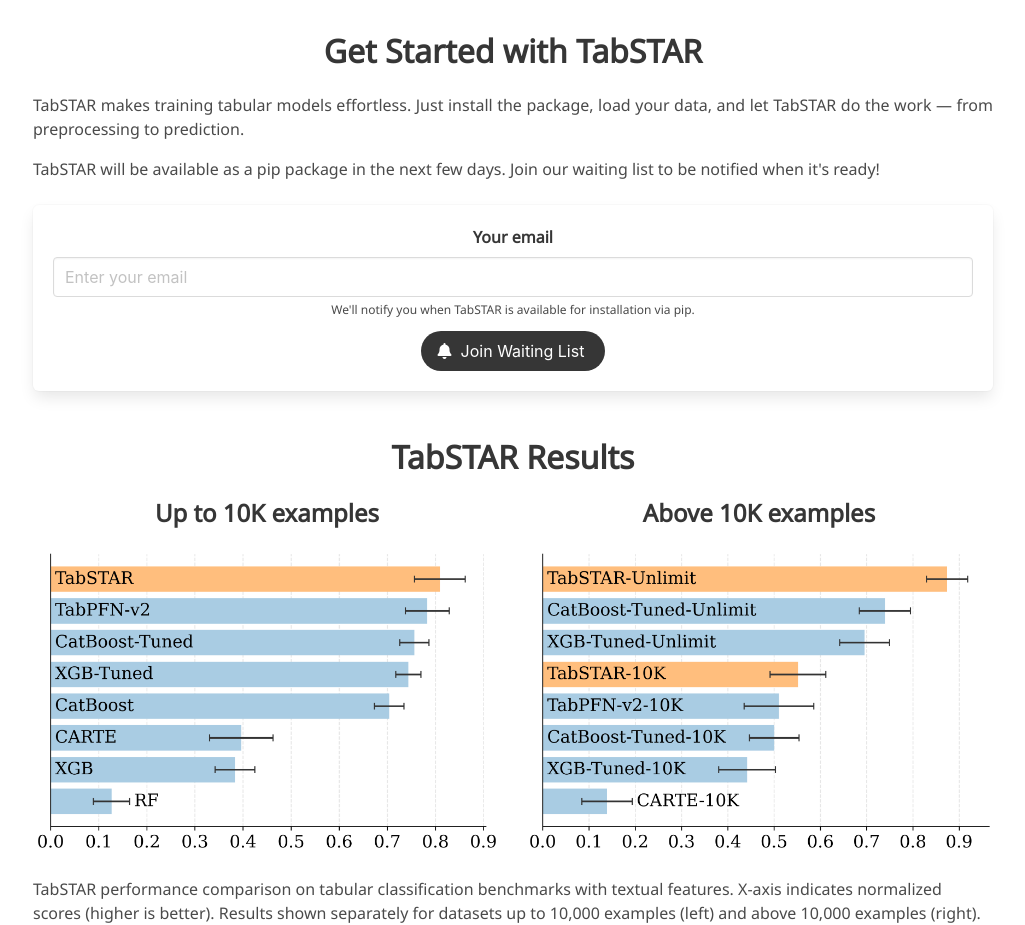
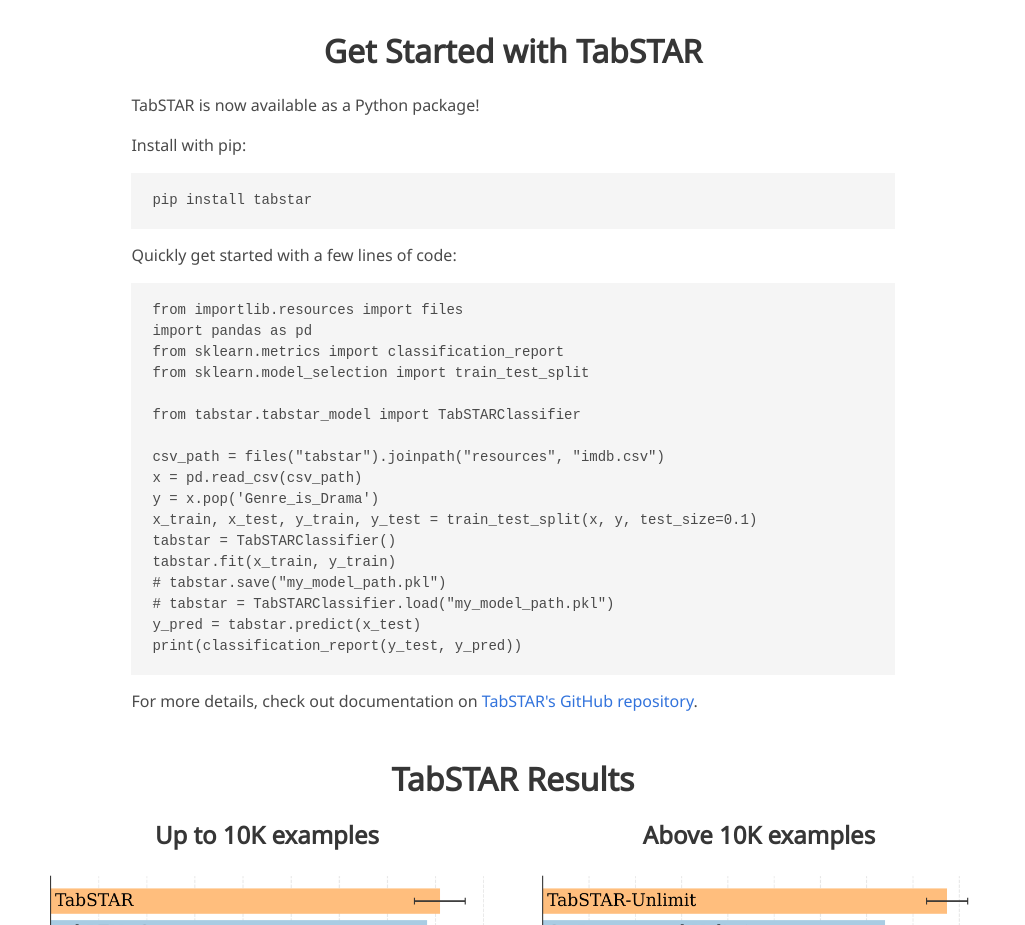
Before and after one commit to eilamshapira/TabSTAR, a plain HTML site: page index.html in a window 1280 px wide. Shown: the part 1092-2017 px from the top of the page, without its empty margins (127-1152 px from the left). Drawn offline with nearby package versions, Linux system fonts and the light colour scheme; some icons are missing; a web font is replaced by a local one.

Commit message:
Update installation instructions and example usage for TabSTAR in index.html

```diff
--- a/index.html
+++ b/index.html
@@ -279,75 +279,76 @@
 </section>
 
 
-<section class="section", style="padding-top: 0rem;">
+<section class="section" style="padding-top: 0rem;">
   <div class="container is-max-desktop">
-    <!-- Concurrent Work. -->
     <div class="columns is-centered has-text-centered">
-      <div class="column is-full-width">
+      <div class="column is-four-fifths">
         <h2 class="title is-3">Get Started with TabSTAR</h2>
 
         <div class="content has-text-justified">
           <p>
-            TabSTAR makes training tabular models effortless. Just install the package, load your data, and let TabSTAR do the work — from preprocessing to prediction.
-          </p><p>
-            TabSTAR will be available as a pip package in the next few days. Join our waiting list to be notified when it's ready!
+            TabSTAR is now available as a Python package!
           </p>
+          <p>
+            Install with pip:
+          </p>
+          <pre><code>pip install tabstar</code></pre>
+
+          <p>
+            Quickly get started with a few lines of code:
+          </p>
+          <pre><code>from importlib.resources import files
+import pandas as pd
+from sklearn.metrics import classification_report
+from sklearn.model_selection import train_test_split
+
+from tabstar.tabstar_model import TabSTARClassifier
+
+csv_path = files("tabstar").joinpath("resources", "imdb.csv")
+x = pd.read_csv(csv_path)
+y = x.pop('Genre_is_Drama')
+x_train, x_test, y_train, y_test = train_test_split(x, y, test_size=0.1)
+tabstar = TabSTARClassifier()
+tabstar.fit(x_train, y_train)
+# tabstar.save("my_model_path.pkl")
+# tabstar = TabSTARClassifier.load("my_model_path.pkl")
+y_pred = tabstar.predict(x_test)
+print(classification_report(y_test, y_pred))</code></pre>
+          <p>
+            For more details, check out documentation on <a href="https://github.com/alanarazi7/TabSTAR" target="_blank">TabSTAR's GitHub repository</a>.
         </div>
 
-        <div class="box">
+        <!-- <div class="content has-text-justified">
+          <p>
+            Interested in pretraining TabSTAR for your own tasks or research? Leave your email and we’ll contact you!
+          </p>
+        </div> -->
+
+        <!-- <div class="box">
           <form action="https://formspree.io/f/manogolv" method="POST">
             <div class="field">
               <label class="label">Your email</label>
               <div class="control">
                 <input class="input" type="email" name="email" placeholder="Enter your email" required>
               </div>
-              <p class="help">We'll notify you when TabSTAR is available for installation via pip.</p>
+              <p class="help">We'll contact you about how to pretrain TabSTAR.</p>
             </div>
 
             <div class="field">
               <div class="control">
                 <button class="button is-dark is-rounded" type="submit">
                   <span class="icon">
-                    <i class="fas fa-bell"></i>
+                    <i class="fas fa-envelope"></i>
                   </span>
-                  <span>Join Waiting List</span>
+                  <span>Connect with Us</span>
                 </button>
               </div>
             </div>
           </form>
-        </div>
+        </div> -->
 
-        <!-- <div class="content has-text-justified">
-          <p>
-            Once TabSTAR is available, you'll be able to install it via pip:
-          </p>
-          <pre><code>pip install tabstar</code></pre>
-
-          <p>
-            And use it to fit and predict with your CSV data:
-          </p>
-          <pre><code>from tabstar import tabstar
-import pandas as pd
-
-# Load your data
-df = pd.read_csv('your_data.csv')
-target_column = 'YOUR_TARGET_COLUMN'
-
-# Split features and target
-X = df.drop(target_column, axis=1)
-y = df[target_column]
-
-# Initialize and fit TabSTAR
-model = tabstar()
-model.fit(X, y)
-
-# Make predictions
-predictions = model.predict(X)</code></pre>
-
-        </div> -->
       </div>
     </div>
-    <!--/ Concurrent Work. -->
   </div>
 </section>
 
```
